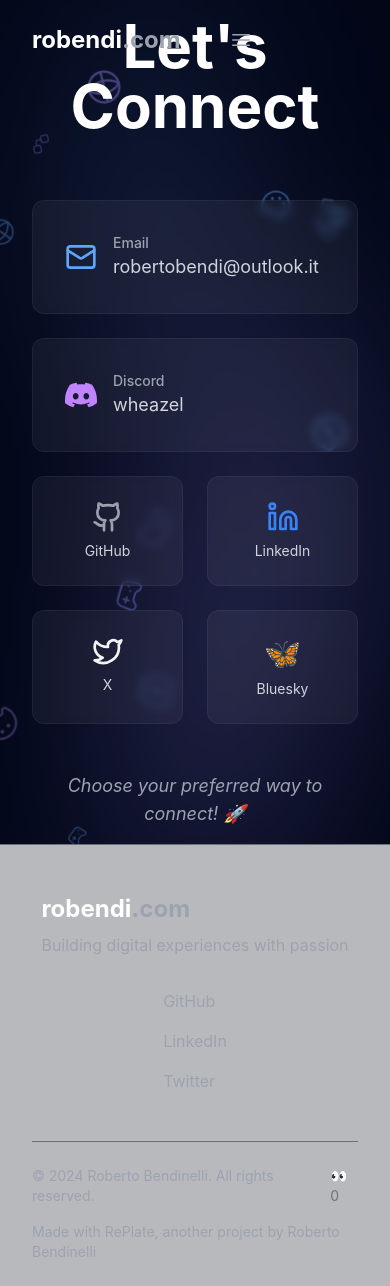
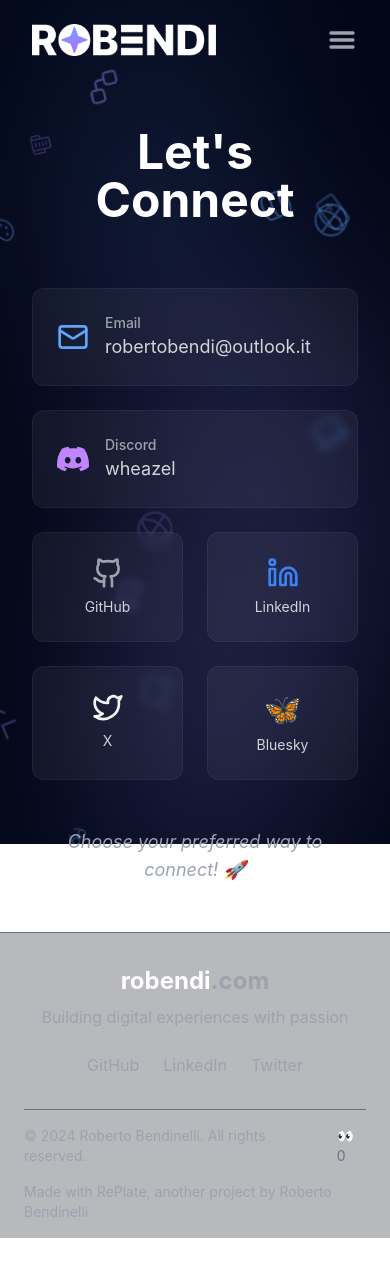
Before and after one commit to robertobendi/robertobendi.github.io, a React (Create React App) app: page /contact in a window 390 px wide. After the commit the page ends 1238 px from the top, so only its background shows below. Built offline with nearby package versions, Linux system fonts and the light colour scheme; no server answers.

Commit message:
new update

```diff
--- a/src/Contact.js
+++ b/src/Contact.js
@@ -10,10 +10,10 @@
   }, []);
 
   return (
-    <div className="min-h-screen text-white relative flex items-center justify-center">
+    <div className="min-h-screen text-white relative flex items-center justify-center pt-20 md:pt-0">
       <MovingBackground />
 
-      <div className="relative z-10 w-full max-w-4xl px-8">
+      <div className="relative z-10 w-full max-w-4xl px-8 py-12 md:py-0">
         <div
           className={`text-center transition-all duration-1000 transform ${
             isVisible
@@ -21,7 +21,7 @@
               : "translate-y-10 opacity-0 rotate-3"
           }`}
         >
-          <h1 className="text-6xl lg:text-7xl font-bold mb-16 hover:scale-105 transition-transform duration-300">
+          <h1 className="text-5xl md:text-6xl lg:text-7xl font-bold mb-16 hover:scale-105 transition-transform duration-300">
             Let's Connect
           </h1>
 
@@ -30,7 +30,7 @@
             <div className="space-y-6">
               {/* Email Container */}
               <div
-                className="group bg-white/5 backdrop-blur-sm rounded-xl p-8 hover:bg-white/10
+                className="group bg-white/5 backdrop-blur-sm rounded-xl p-6 md:p-8 hover:bg-white/10
                            transition-all duration-300 hover:-translate-y-1 hover:scale-102 cursor-pointer
                            border border-white/5 hover:border-white/10"
                 onClick={() => window.location.href = 'mailto:robertobendi@outlook.it'}
@@ -48,7 +48,7 @@
 
               {/* Discord Container */}
               <div
-                className="group bg-white/5 backdrop-blur-sm rounded-xl p-8 hover:bg-white/10
+                className="group bg-white/5 backdrop-blur-sm rounded-xl p-6 md:p-8 hover:bg-white/10
                            transition-all duration-300 hover:-translate-y-1 hover:scale-102
                            border border-white/5 hover:border-white/10"
               >
--- a/src/Footer.js
+++ b/src/Footer.js
@@ -4,16 +4,16 @@
 function Footer() {
   return (
     <footer className="bg-gray-900/30 backdrop-blur-sm text-white border-t border-gray-800/50">
-      <div className="max-w-[2000px] mx-auto px-8 lg:px-20">
-        <div className="py-12 flex flex-col md:flex-row justify-between items-center">
-          <div className="mb-8 md:mb-0">
+      <div className="max-w-[2000px] mx-auto px-6 lg:px-20">
+        <div className="py-8 md:py-12 flex flex-col md:flex-row justify-between items-center">
+          <div className="mb-6 md:mb-0 text-center md:text-left">
             <Link to="/" className="font-bold text-2xl">
               robendi<span className="text-gray-400">.com</span>
             </Link>
             <p className="mt-2 text-gray-400">Building digital experiences with passion</p>
           </div>
 
-          <div className="flex flex-col md:flex-row space-y-4 md:space-y-0 md:space-x-8">
+          <div className="flex space-x-6 md:space-x-8">
             <a href="https://github.com/robertobendi"
                className="text-gray-400 hover:text-blue-400 transition-colors duration-300"
                target="_blank"
@@ -35,12 +35,12 @@
           </div>
         </div>
 
-        <div className="py-6 border-t border-gray-800/50 text-sm text-gray-400 flex flex-col md:flex-row justify-between items-center">
+        <div className="py-4 md:py-6 border-t border-gray-800/50 text-sm text-gray-400 flex flex-col md:flex-row justify-between items-center space-y-4 md:space-y-0">
           <div className="flex items-center gap-4">
             © {new Date().getFullYear()} Roberto Bendinelli. All rights reserved.
             <ViewCounter />
           </div>
-          <div className="mt-4 md:mt-0">
+          <div>
             <a href="https://github.com/robertobendi/RePlate"
                className="text-gray-400 hover:text-blue-400 transition-colors duration-300 hover:underline"
                target="_blank"
--- a/src/Home.js
+++ b/src/Home.js
@@ -108,13 +108,9 @@
         <div className="max-w-7xl mx-auto px-4 sm:px-6 lg:px-8 pt-32 lg:pt-40">
           {/* Hero Section */}
           <div className="text-center max-w-3xl mx-auto" style={{ animation: 'fadeInUp 1s ease-out' }}>
-            <div className="mb-6 flex items-center justify-center space-x-2">
-              <Command className="w-8 h-8 text-blue-400" />
-              <span className="text-xl text-blue-400">robendi.com</span>
-            </div>
             <h1 className="text-5xl lg:text-7xl font-bold mb-6">
               <span className="gradient-text">Digital</span>{" "}
-              <span className="text-white">Innovation</span>
+              <span className="text-white">Innovations</span>
             </h1>
             <h2 className="text-xl lg:text-2xl text-blue-400 font-semibold mb-6">
               Transforming Ideas into Digital Reality
@@ -147,7 +143,7 @@
             {/* Stats Section */}
             <div className="flex justify-center items-center space-x-8 mb-16">
               <div className="text-center floating-element">
-                <div className="text-3xl font-bold gradient-text mb-1">100+</div>
+                <div className="text-3xl font-bold gradient-text mb-1">25+</div>
                 <div className="text-sm text-gray-400">Projects Delivered</div>
               </div>
               <div className="text-center floating-element" style={{ animationDelay: '0.2s' }}>
--- a/src/MovingBackground.js
+++ b/src/MovingBackground.js
@@ -7,7 +7,19 @@
   Code2,
   Box,
   Workflow,
-  Palette
+  Palette,
+  Laptop,
+  BrainCircuit,
+  Gamepad,
+  Rocket,
+  MonitorPlay,
+  Command,
+  MessageSquare,
+  Building2,
+  Film,
+  Terminal,
+  Database,
+  Smartphone
 } from 'lucide-react';
 
 const MovingBackground = () => {
@@ -37,7 +49,9 @@
     })));
 
     const iconComponents = [
-      Gamepad2, Glasses, Globe, Brain, Code2, Box, Workflow, Palette
+      Gamepad2, Glasses, Globe, Brain, Code2, Box, Workflow, Palette,
+      Laptop, BrainCircuit, Gamepad, Rocket, MonitorPlay, Command,
+      MessageSquare, Building2, Film, Terminal, Database, Smartphone
     ];
 
     setIcons(Array.from({ length: 12 }, () => ({
--- a/src/Navbar.js
+++ b/src/Navbar.js
@@ -1,5 +1,6 @@
 import { Link } from "react-router-dom";
 import { useState, useEffect } from "react";
+import logo from "./img/logo.png";
 
 function Navbar() {
   const [isOpen, setIsOpen] = useState(false);
@@ -16,44 +17,66 @@
   return (
     <nav className={`fixed w-full z-50 transition-all duration-300 border-b border-transparent ${scrolled ? 'bg-gray-900/60 backdrop-blur-xl border-gray-800/50' : 'bg-transparent'}`}>
       <div className="max-w-[2000px] mx-auto px-8 lg:px-20">
-        <div className="flex items-center h-20 space-x-12">
-          <Link to="/" className="font-bold text-2xl text-white shrink-0">
-            robendi<span className="text-gray-400">.com</span>
+        <div className="flex items-center justify-between h-20">
+          {/* Logo */}
+          <Link to="/" className="shrink-0">
+            <img
+              src={logo}
+              alt="robendi.com logo"
+              className="h-8 w-auto"
+            />
           </Link>
 
-          <div className="hidden md:flex space-x-8">
-            <Link to="/projects" className="text-gray-400 hover:text-blue-400 transition-colors duration-300">
+          {/* Desktop Navigation */}
+          <div className="hidden md:flex items-center space-x-1">
+            <Link
+              to="/projects"
+              className="px-4 py-2 rounded-lg text-gray-400 hover:text-white hover:bg-white/5 transition-all duration-300"
+            >
               Projects
             </Link>
-            <Link to="/contact" className="text-gray-400 hover:text-blue-400 transition-colors duration-300">
+            <Link
+              to="/contact"
+              className="px-4 py-2 rounded-lg text-gray-400 hover:text-white hover:bg-white/5 transition-all duration-300"
+            >
               Contact
             </Link>
           </div>
 
+          {/* Mobile Menu Button */}
           <button
             onClick={() => setIsOpen(!isOpen)}
-            className="md:hidden ml-auto text-gray-400 hover:text-blue-400 transition-colors duration-300"
+            className="md:hidden text-gray-400"
           >
             <span className="sr-only">Open menu</span>
             {isOpen ? (
-              <svg className="h-6 w-6" fill="none" viewBox="0 0 24 24" strokeWidth="1.5" stroke="currentColor">
+              <svg className="h-8 w-8" fill="none" viewBox="0 0 24 24" strokeWidth="2.5" stroke="currentColor">
                 <path strokeLinecap="round" strokeLinejoin="round" d="M6 18L18 6M6 6l12 12" />
               </svg>
             ) : (
-              <svg className="h-6 w-6" fill="none" viewBox="0 0 24 24" strokeWidth="1.5" stroke="currentColor">
+              <svg className="h-8 w-8" fill="none" viewBox="0 0 24 24" strokeWidth="2.5" stroke="currentColor">
                 <path strokeLinecap="round" strokeLinejoin="round" d="M3.75 6.75h16.5M3.75 12h16.5m-16.5 5.25h16.5" />
               </svg>
             )}
           </button>
         </div>
 
+        {/* Mobile Menu */}
         {isOpen && (
           <div className="md:hidden absolute left-0 right-0 bg-gray-900/60 backdrop-blur-xl border-b border-gray-800/50">
-            <div className="flex flex-col space-y-4 px-8 py-6">
-              <Link to="/projects" className="text-gray-400 hover:text-blue-400 transition-colors duration-300" onClick={() => setIsOpen(false)}>
+            <div className="flex flex-col space-y-2 px-8 py-6">
+              <Link
+                to="/projects"
+                className="px-4 py-2 rounded-lg text-gray-400 hover:text-white hover:bg-white/5 transition-all duration-300 text-right"
+                onClick={() => setIsOpen(false)}
+              >
                 Projects
               </Link>
-              <Link to="/contact" className="text-gray-400 hover:text-blue-400 transition-colors duration-300" onClick={() => setIsOpen(false)}>
+              <Link
+                to="/contact"
+                className="px-4 py-2 rounded-lg text-gray-400 hover:text-white hover:bg-white/5 transition-all duration-300 text-right"
+                onClick={() => setIsOpen(false)}
+              >
                 Contact
               </Link>
             </div>
--- a/src/Projects.js
+++ b/src/Projects.js
@@ -52,10 +52,10 @@
   };
 
   return (
-    <div className="relative min-h-screen">
+    <div className="relative min-h-screen pt-20 md:pt-0">
       <MovingBackground />
 
-      <div className="relative z-10 py-16 px-4 sm:px-6 lg:px-8">
+      <div className="relative z-10 py-12 md:py-16 px-4 sm:px-6 lg:px-8">
         <div className="max-w-7xl mx-auto">
           <motion.div
             initial={{ opacity: 0, y: -20 }}
```
Also changed, not shown: src/img/logo.png.
